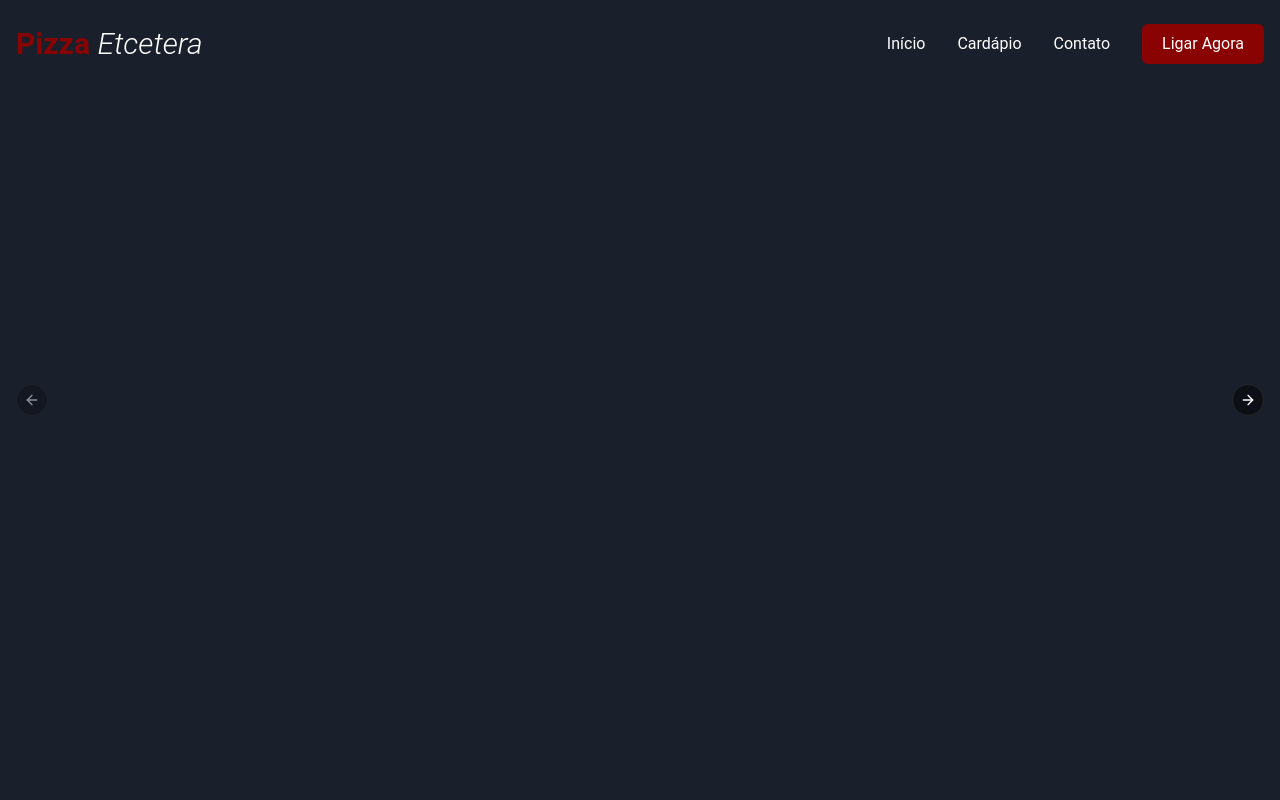
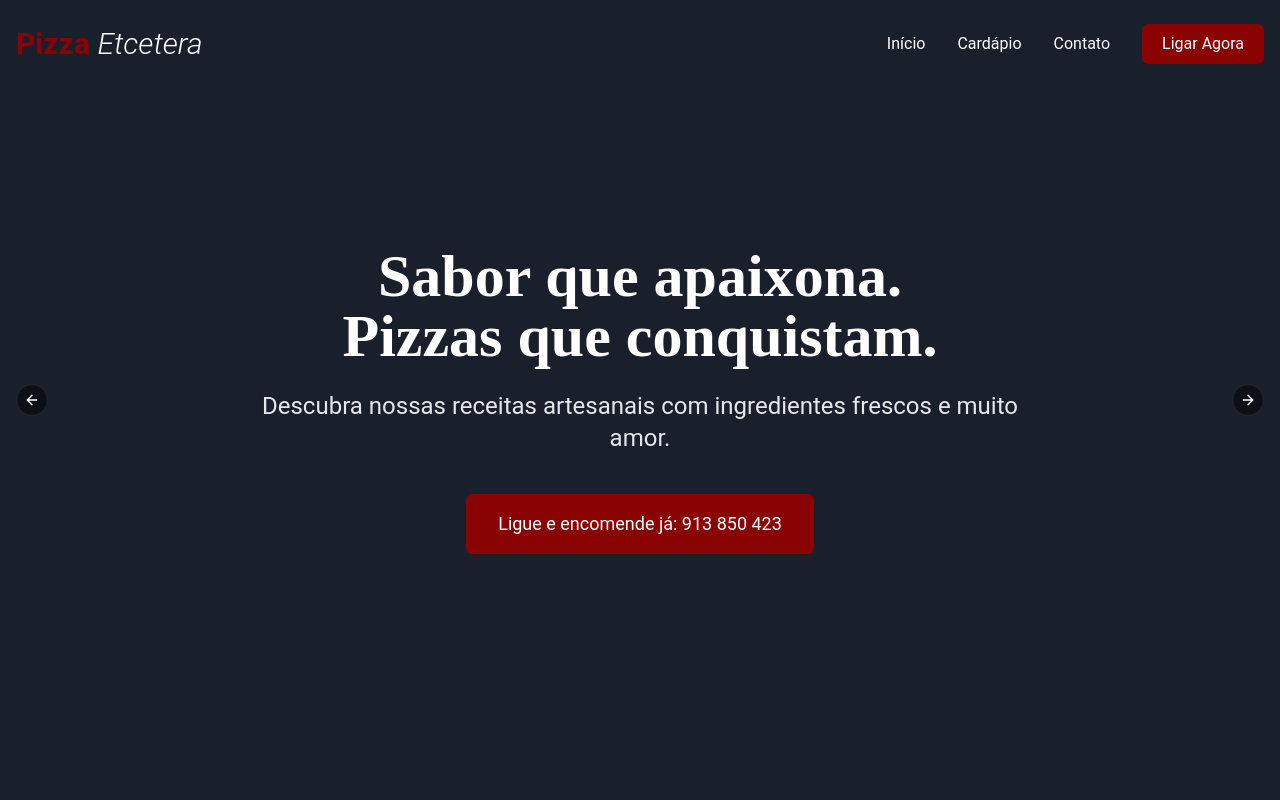
Before and after one commit to not-lew/pizza-etcetera-dark-web, a React (Vite) app: page / in a window 1280 px wide. Shown: the top 800 px of the page. Built offline with nearby package versions, Linux system fonts and the light colour scheme.

Commit message:
Reverted to commit 488f5bdc88cf6ec8c3a23f5da5896d5447f32b8b

```diff
--- a/src/components/Hero.tsx
+++ b/src/components/Hero.tsx
@@ -1,3 +1,4 @@
+
 import { useState, useEffect } from 'react';
 import {
   Carousel,
@@ -9,62 +10,84 @@ import {
 import { AspectRatio } from "@/components/ui/aspect-ratio";
 
 const heroImages = [
-  { src: "/images/hero-pizza.jpg", alt: "Pizza deliciosa com ingredientes frescos" },
-  { src: "https://images.unsplash.com/photo-1513104890138-7c749659a591...", alt: "Pizza margherita com manjericão" },
-  { src: "https://images.unsplash.com/photo-1574071318508-1cdbab80d002...", alt: "Pizza rústica com ingredientes gourmet" },
-  { src: "https://images.unsplash.com/photo-1593560708920-61dd98c46a4e...", alt: "Pizza gourmet com rúcula e tomates cherry" },
+  {
+    src: "/images/hero-pizza.jpg",
+    alt: "Pizza deliciosa com ingredientes frescos"
+  },
+  {
+    src: "https://images.unsplash.com/photo-1513104890138-7c749659a591?ixlib=rb-4.0.3&auto=format&fit=crop&w=1950&q=80",
+    alt: "Pizza margherita com manjericão"
+  },
+  {
+    src: "https://images.unsplash.com/photo-1574071318508-1cdbab80d002?ixlib=rb-4.0.3&auto=format&fit=crop&w=1950&q=80",
+    alt: "Pizza rústica com ingredientes gourmet"
+  },
+  {
+    src: "https://images.unsplash.com/photo-1593560708920-61dd98c46a4e?ixlib=rb-4.0.3&auto=format&fit=crop&w=1950&q=80",
+    alt: "Pizza gourmet com rúcula e tomates cherry"
+  }
 ];
 
 const Hero = () => {
   const [currentImage, setCurrentImage] = useState(0);
 
-  // autoplay
+  // Automatically rotate carousel images
   useEffect(() => {
-    const iv = setInterval(() => {
+    const interval = setInterval(() => {
       setCurrentImage((prev) => (prev + 1) % heroImages.length);
-    }, 5000);
-    return () => clearInterval(iv);
+    }, 5000); // Change image every 5 seconds
+
+    return () => clearInterval(interval);
   }, []);
 
   return (
-    <section id="home" className="relative min-h-screen flex items-center justify-center">
+    <section
+      id="home"
+      className="relative min-h-screen flex items-center justify-center"
+    >
+      {/* Background Image Carousel with overlay */}
       <div className="absolute inset-0 z-0">
-        <Carousel
-          loop
-          // 1) aqui passamos o estado
-          value={String(currentImage)}
-          onValueChange={(val) => setCurrentImage(Number(val))}
-          className="w-full h-full"
-        >
+        <Carousel opts={{ loop: true }} className="w-full h-full">
           <CarouselContent className="h-full">
-            {heroImages.map((image, idx) => (
-              <CarouselItem
-                key={idx}
-                // 2) e aqui definimos o value de cada slide
-                value={String(idx)}
-                className="h-full"
-              >
-                <AspectRatio ratio={16 / 9} className="h-full">
-                  <div
-                    className="absolute inset-0 bg-cover bg-center"
-                    style={{
-                      backgroundImage: `url(${image.src})`,
-                      filter: 'brightness(0.3)',
-                    }}
-                    role="img"
-                    aria-label={image.alt}
-                  />
+            {heroImages.map((image, index) => (
+              <CarouselItem key={index} className="h-full">
+                <AspectRatio ratio={16/9} className="h-full">
+                  <div className="relative h-full">
+                    <div
+                      className="absolute inset-0 bg-cover bg-center z-0"
+                      style={{
+                        backgroundImage: `url(${image.src})`,
+                        filter: 'brightness(0.3)'
+                      }}
+                    ></div>
+                  </div>
                 </AspectRatio>
               </CarouselItem>
             ))}
           </CarouselContent>
-
           <CarouselPrevious className="left-4 z-20 bg-black/50 hover:bg-pizza-wine text-white" />
           <CarouselNext className="right-4 z-20 bg-black/50 hover:bg-pizza-wine text-white" />
         </Carousel>
       </div>
 
-      {/* …seu overlay de conteúdo… */}
+      {/* Content overlay */}
+      <div className="container mx-auto px-4 text-center z-10 relative">
+        <div className="max-w-3xl mx-auto">
+          <h1 className="text-4xl md:text-6xl font-bold mb-6 text-white animate-fade-in opacity-0" style={{ animationDelay: '0.3s' }}>
+            Sabor que apaixona.<br />Pizzas que conquistam.
+          </h1>
+          <p className="text-xl md:text-2xl text-gray-200 mb-10 animate-fade-in opacity-0" style={{ animationDelay: '0.6s' }}>
+            Descubra nossas receitas artesanais com ingredientes frescos e muito amor.
+          </p>
+          <a
+            href="tel:913850423"
+            className="bg-pizza-wine hover:bg-red-800 text-white text-lg px-8 py-4 rounded-md transition-transform duration-300 hover:scale-105 inline-block animate-fade-in opacity-0"
+            style={{ animationDelay: '0.9s' }}
+          >
+            Ligue e encomende já: 913 850 423
+          </a>
+        </div>
+      </div>
     </section>
   );
 };
```
